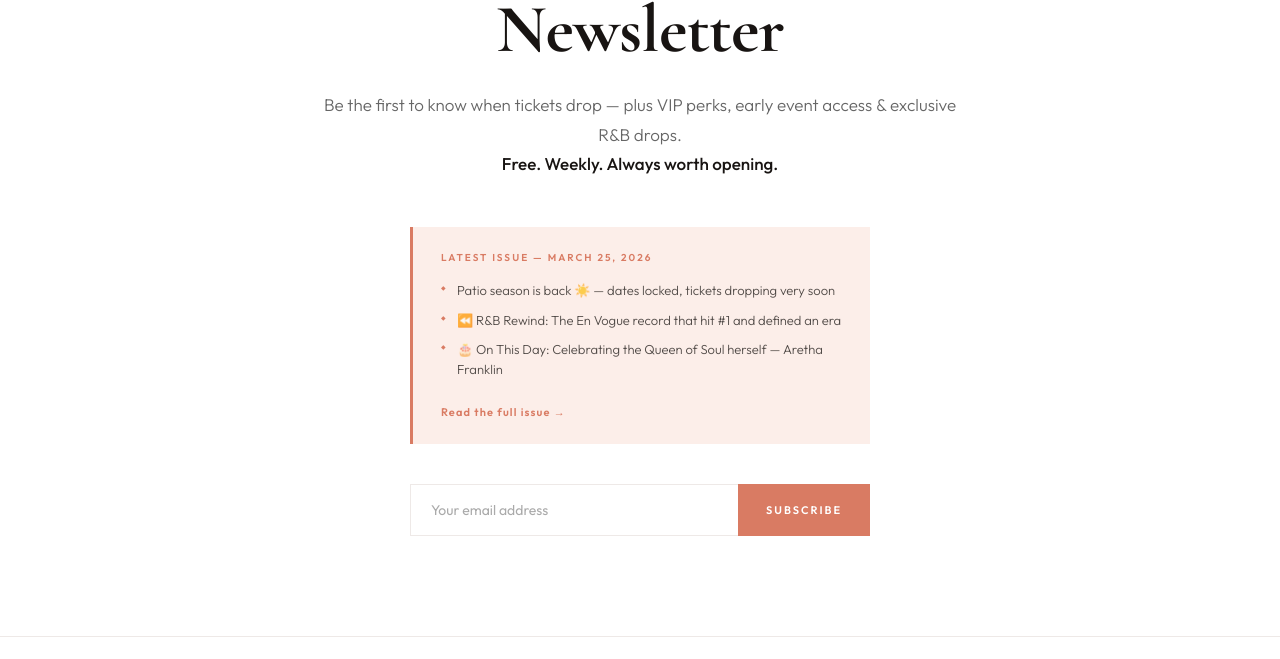
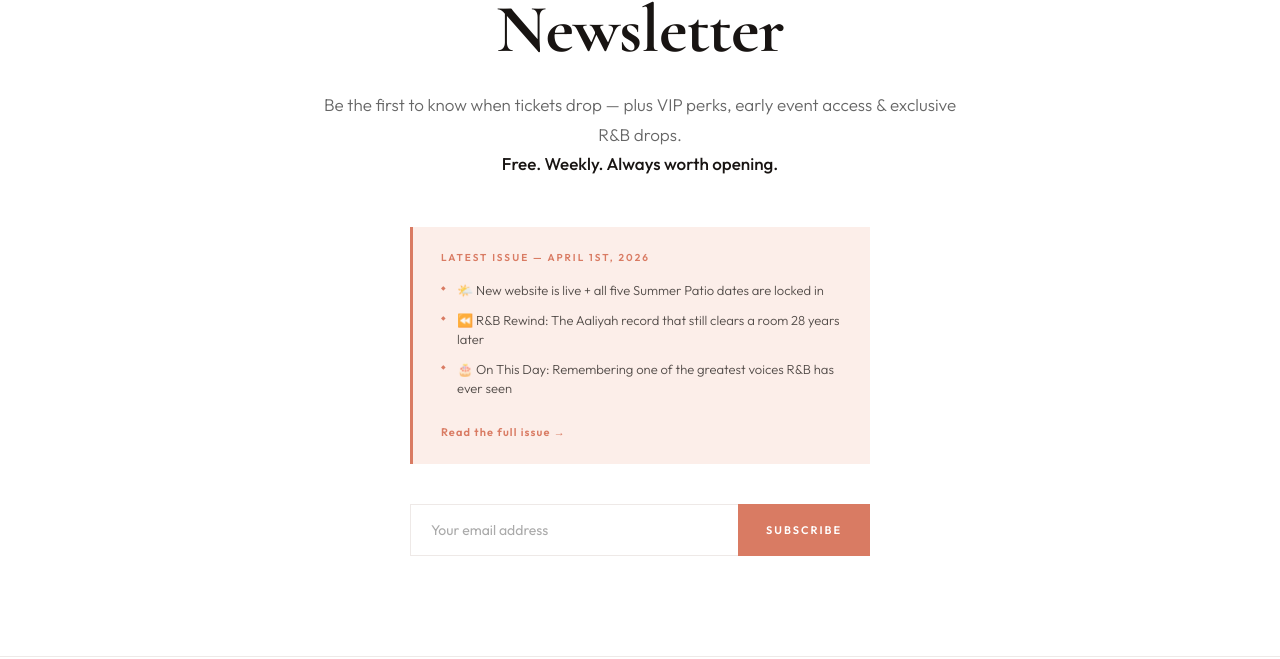
Before and after one commit to heyokaytk/bumpandgrind-web, a plain HTML site: page index.html in a window 1280 px wide. Shown: the part 4272-4931 px from the top of the page. Drawn offline with nearby package versions, Linux system fonts and the light colour scheme; a script that the page names is missing.

Commit message:
Update index.html

```diff
--- a/index.html
+++ b/index.html
@@ -689,11 +689,11 @@
       <strong>Free. Weekly. Always worth opening.</strong>
     </p>
     <div class="newsletter-recap">
-      <p class="newsletter-recap-label">Latest Issue — March 25, 2026</p>
+      <p class="newsletter-recap-label">Latest Issue — April 1st, 2026</p>
       <ul class="newsletter-recap-list">
-        <li>Patio season is back ☀️ — dates locked, tickets dropping very soon</li>
-        <li>⏪️ R&amp;B Rewind: The En Vogue record that hit #1 and defined an era</li>
-        <li>🎂 On This Day: Celebrating the Queen of Soul herself — Aretha Franklin</li>
+        <li>🌤️ New website is live + all five Summer Patio dates are locked in</li>
+        <li>⏪️ R&amp;B Rewind: The Aaliyah record that still clears a room 28 years later</li>
+        <li>🎂 On This Day: Remembering one of the greatest voices R&B has ever seen</li>
       </ul>
       <a href="#" target="_blank" class="newsletter-recap-link">Read the full issue →</a>
     </div>
```
